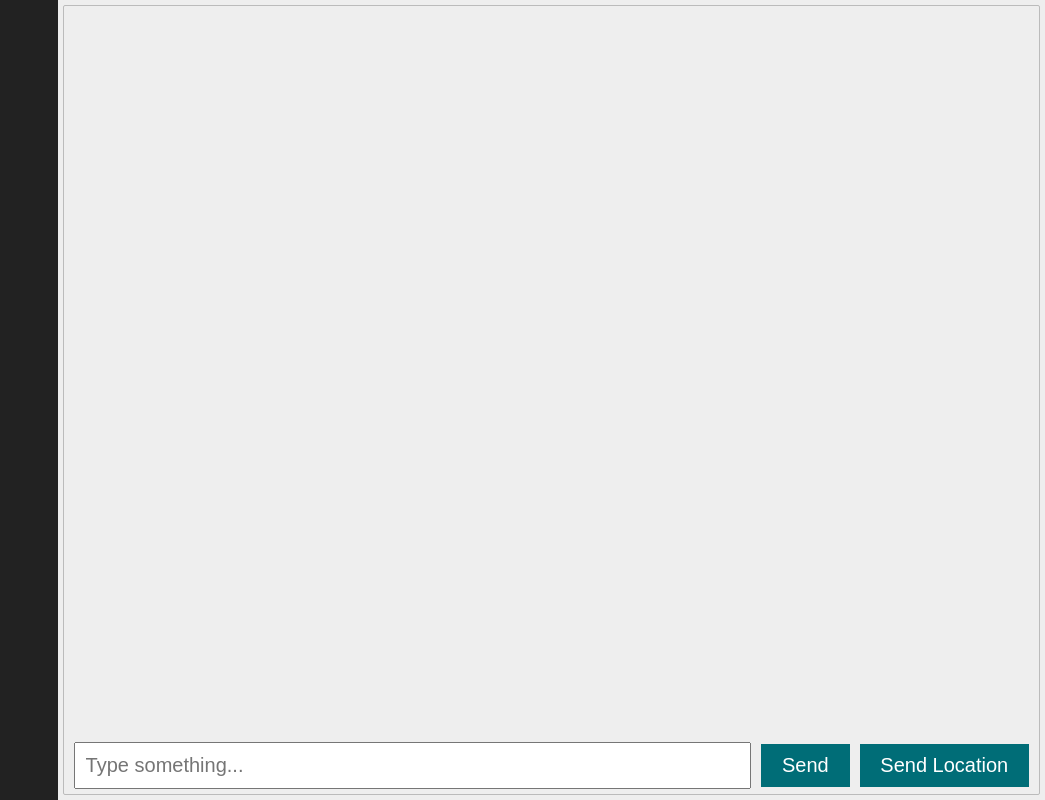
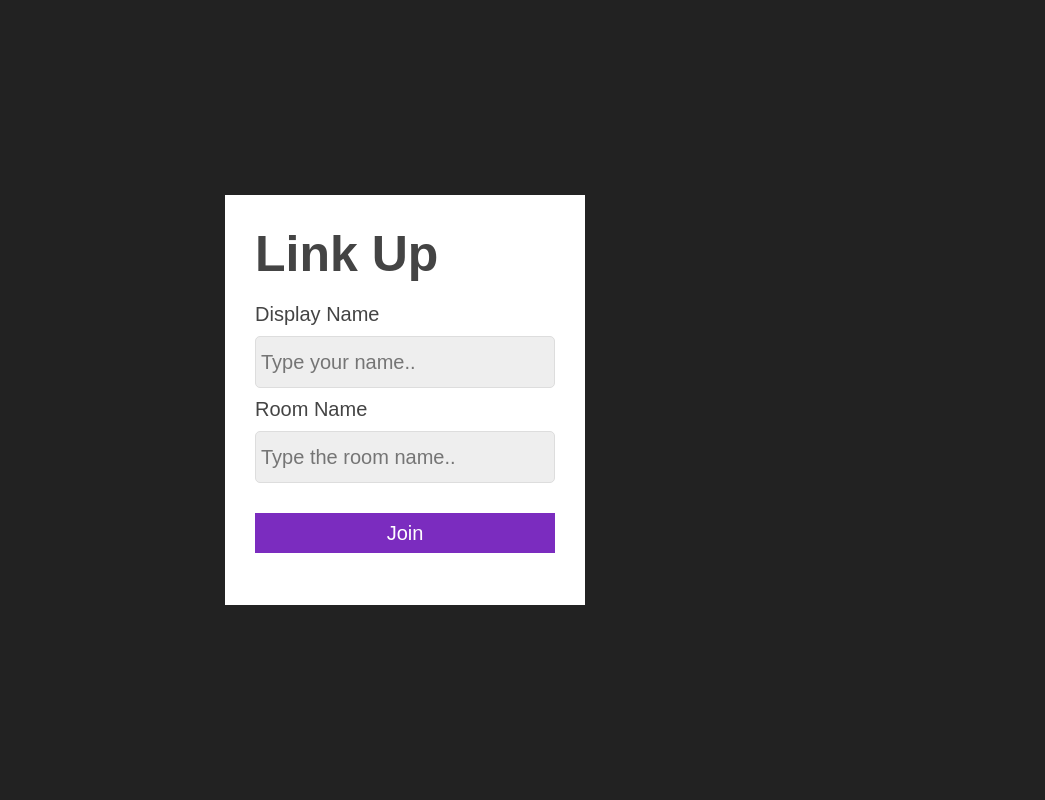
Before and after one commit to adk-saugat/Link-Up, a website: page public/index.html in a window 1280 px wide. Shown: the whole page, without its empty margins (235-1280 px from the left). Drawn offline with nearby package versions, Linux system fonts and the light colour scheme; no server answers.

Commit message:
adding rooms feature

```diff
--- a/public/css/styles.css
+++ b/public/css/chat.css
@@ -53,7 +53,7 @@
   padding: 10px;
   flex-grow: 0.5;
   border: none;
-  background-color: #006d77;
+  background-color: #7b2cbf;
   color: white;
   cursor: pointer;
 }
--- /dev/null
+++ b/public/css/index.css
@@ -0,0 +1,58 @@
+* {
+  margin: 0;
+  padding: 0;
+  font-family: sans-serif;
+  font-size: 20px;
+}
+
+body {
+  background-color: #222;
+  color: #444;
+}
+
+.centered-form {
+  display: flex;
+  justify-content: center;
+  align-items: center;
+  height: 100vh;
+}
+
+.centered-form .centered-form-box {
+  width: 300px;
+  background-color: white;
+  height: 350px;
+  padding: 30px;
+}
+
+.centered-form-box h1 {
+  font-size: 50px;
+  margin-bottom: 20px;
+}
+
+.centered-form-box .input-form {
+  display: flex;
+  flex-direction: column;
+  gap: 10px;
+}
+
+.input-form label {
+  margin-bottom: 0;
+}
+
+.input-form input {
+  height: 40px;
+  border: none;
+  padding: 5px;
+  border: 1px solid #ddd;
+  border-radius: 5px;
+  background-color: #eee;
+}
+
+.input-form button {
+  margin-top: 20px;
+  height: 40px;
+  border: none;
+  background-color: #7b2cbf;
+  color: white;
+  cursor: pointer;
+}
--- a/public/index.html
+++ b/public/index.html
@@ -5,48 +5,30 @@
     <meta name="viewport" content="width=device-width, initial-scale=1.0" />
     <title>Link Up</title>
     <link rel="icon" href="./img/chat.png" />
-    <link rel="stylesheet" href="./css/styles.css" />
+    <link rel="stylesheet" href="./css/index.css" />
   </head>
   <body>
-    <div class="chat">
-      <div class="chat-sidebar"></div>
-      <div class="chat-main">
-        <div id="messages" class="chat-messages"></div>
-
-        <form id="input-form" class="compose" action="">
-          <input type="text" placeholder="Type something..." />
-          <button type="submit">Send</button>
-          <button id="send-location">Send Location</button>
+    <div class="centered-form">
+      <div class="centered-form-box">
+        <h1>Link Up</h1>
+        <form action="/chat.html" class="input-form">
+          <label for="">Display Name</label>
+          <input
+            type="text"
+            name="username"
+            placeholder="Type your name.."
+            required
+          />
+          <label for="">Room Name</label>
+          <input
+            type="text"
+            name="room"
+            placeholder="Type the room name.."
+            required
+          />
+          <button>Join</button>
         </form>
       </div>
     </div>
-
-    <script id="message-template" type="text/html">
-      <div class="message-container">
-        <p>
-          <span class="user-name">User</span>
-          <span class="created-at">{{createdAt}}</span>
-        </p>
-        <p class="message">{{text}}</p>
-      </div>
-    </script>
-
-    <script id="location-template" type="text/html">
-      <div class="message-container">
-        <p>
-          <span class="user-name">User</span>
-          <span class="created-at">{{createdAt}}</span>
-        </p>
-        <a href="{{locationURL}}" target="_blank" class="location-link">
-          My Current Location</a
-        >
-      </div>
-    </script>
-
-    <script src="https://cdnjs.cloudflare.com/ajax/libs/mustache.js/3.0.1/mustache.min.js"></script>
-    <script src="https://cdnjs.cloudflare.com/ajax/libs/moment.js/2.22.2/moment.min.js"></script>
-    <script src="https://cdnjs.cloudflare.com/ajax/libs/qs/6.6.0/qs.min.js"></script>
-    <script src="/socket.io/socket.io.js"></script>
-    <script src="./js/chat.js"></script>
   </body>
 </html>
--- a/public/js/chat.js
+++ b/public/js/chat.js
@@ -9,6 +9,11 @@ const $locationButton = document.querySelector("#send-location")
 //template
 const messageTemplate = document.querySelector("#message-template").innerHTML
 const locationTemplate = document.querySelector("#location-template").innerHTML
+
+//Options
+const { username, room } = Qs.parse(location.search, {
+  ignoreQueryPrefix: true,
+})
 
 socket.on("message", (message) => {
   console.log(message)
@@ -64,3 +69,10 @@ $locationButton.addEventListener("click", () => {
     )
   })
 })
+
+socket.emit("join", { username, room }, (error) => {
+  if (error) {
+    alert(error)
+    location.href = "/"
+  }
+})
```
Also changed, not shown: public/chat.html (added, +52 -0 lines), src/index.js (+28 -3 lines), src/utils/users.js (added, +59 -0 lines).
